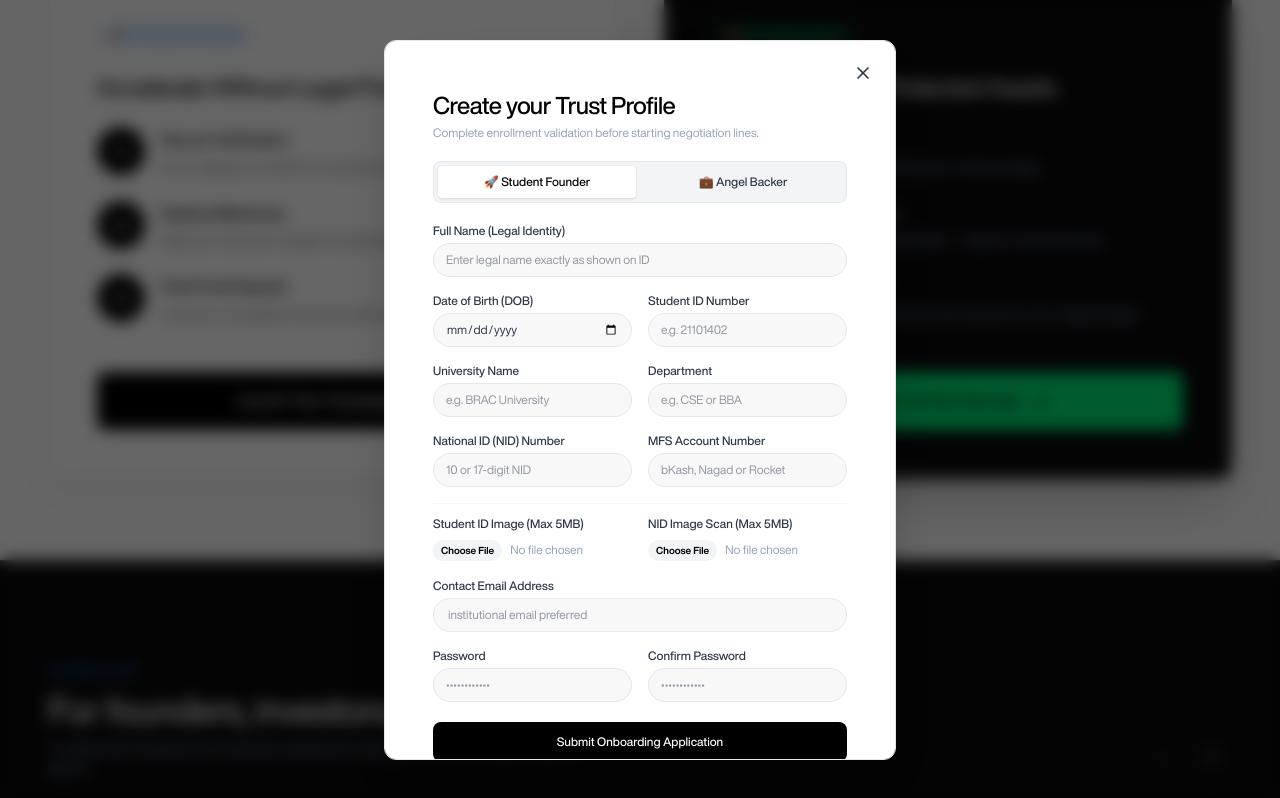
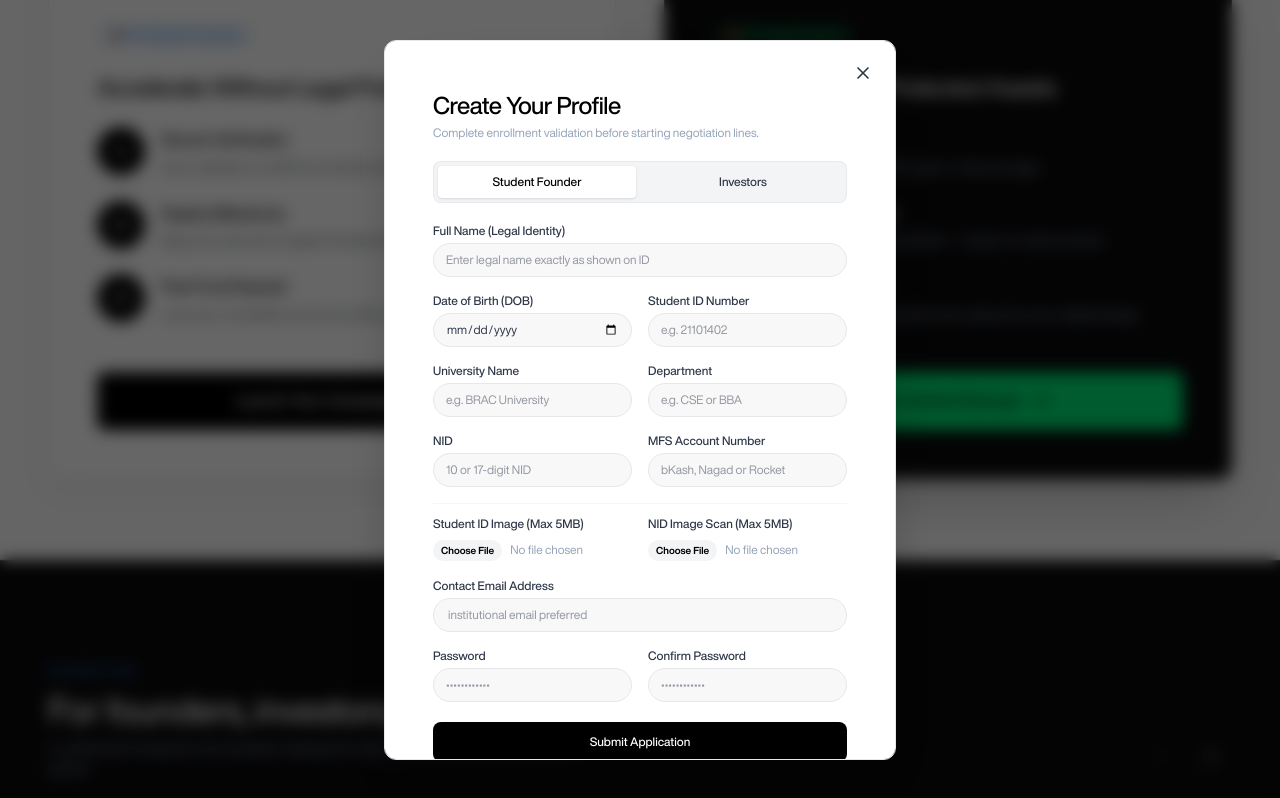
Before and after one commit to PritomMondal05/FundBridge, a React (Vite) app in the folder frontend/: page / in a window 1280 px wide. Both pictures are taken after a click on the button "Launch Your Campaign". Shown: the part 2070-2868 px from the top of the page. Built offline with nearby package versions, Linux system fonts and the light colour scheme; no server answers.

Commit message:
feat: scaffold frontend project with core App structure and initial dashboard layout

```diff
--- a/frontend/index.html
+++ b/frontend/index.html
@@ -1,13 +1,16 @@
 <!doctype html>
 <html lang="en">
+
 <head>
   <meta charset="UTF-8" />
   <link rel="icon" type="image/png" href="/favicon.png" />
   <meta name="viewport" content="width=device-width, initial-scale=1.0" />
-    <title>FundBridge — Bridging Student Innovators & Alumni Backers</title>
+  <title>FundBridge — Bridging Student Innovators & Alumni Investors</title>
 </head>
+
 <body>
   <div id="root"></div>
   <script type="module" src="/src/main.jsx"></script>
 </body>
+
 </html>
--- a/frontend/src/App.jsx
+++ b/frontend/src/App.jsx
@@ -554,8 +554,7 @@ export default function App() {
                     <button
                       key={tab.name}
                       onClick={() => setSandboxTab(tab.name)}
-                      className={`flex items-center gap-3 px-3 py-2.5 rounded-lg text-sm font-medium transition-all text-left cursor-pointer ${
-                        isActive
+                      className={`flex items-center gap-3 px-3 py-2.5 rounded-lg text-sm font-medium transition-all text-left cursor-pointer ${isActive
                         ? 'bg-obsidian-base text-white shadow-md'
                         : 'text-text-charcoal hover:bg-gray-200'
                         }`}
@@ -653,8 +652,7 @@ export default function App() {
                               <td className="px-4 py-2.5 font-medium">{milestone.name}</td>
                               <td className="px-4 py-2.5 text-text-muted">{milestone.target}</td>
                               <td className="px-4 py-2.5">
-                                <span className={`px-2.5 py-0.5 rounded text-[11px] font-medium ${
-                                  milestone.status === 'Done' ? 'bg-green-100 text-green-800' :
+                                <span className={`px-2.5 py-0.5 rounded text-[11px] font-medium ${milestone.status === 'Done' ? 'bg-green-100 text-green-800' :
                                   milestone.status === 'Active' ? 'bg-amber-100 text-amber-800' :
                                     milestone.status === 'Pending Review' ? 'bg-blue-100 text-blue-800' :
                                       'bg-gray-100 text-gray-800'
@@ -729,8 +727,7 @@ export default function App() {
                       {chatMessages.map((msg, i) => (
                         <div key={i} className={`flex flex-col ${msg.sender.includes('You') ? 'items-end' : 'items-start'}`}>
                           <div className={`text-[10px] text-text-muted mb-0.5 px-1`}>{msg.sender} · {msg.time}</div>
-                          <div className={`p-3 rounded-lg max-w-[85%] text-xs ${
-                            msg.sender.includes('You')
+                          <div className={`p-3 rounded-lg max-w-[85%] text-xs ${msg.sender.includes('You')
                             ? 'bg-obsidian-base text-white rounded-tr-none'
                             : 'bg-white border border-border-default text-text-charcoal rounded-tl-none'
                             }`}>
@@ -803,8 +800,7 @@ export default function App() {
                     <button
                       onClick={submitReceiptForVerification}
                       disabled={!uploadedReceipt || uploadingState}
-                      className={`w-full py-2.5 bg-obsidian-base text-white text-xs font-medium rounded-lg hover:bg-obsidian-dark transition-all cursor-pointer flex items-center justify-center gap-2 ${
-                        (!uploadedReceipt || uploadingState) && 'opacity-50 cursor-not-allowed'
+                      className={`w-full py-2.5 bg-obsidian-base text-white text-xs font-medium rounded-lg hover:bg-obsidian-dark transition-all cursor-pointer flex items-center justify-center gap-2 ${(!uploadedReceipt || uploadingState) && 'opacity-50 cursor-not-allowed'
                         }`}
                     >
                       {uploadingState ? 'Uploading File Buffers...' : 'Submit Proof to Admins'}
@@ -978,8 +974,7 @@ export default function App() {
               <button
                 onClick={() => setCarouselIndex(prev => Math.max(0, prev - 1))}
                 disabled={carouselIndex === 0}
-                className={`p-2.5 border border-border-strong rounded-full cursor-pointer transition-colors ${
-                  carouselIndex === 0 ? 'opacity-30 cursor-not-allowed' : 'hover:bg-border-strong text-white'
+                className={`p-2.5 border border-border-strong rounded-full cursor-pointer transition-colors ${carouselIndex === 0 ? 'opacity-30 cursor-not-allowed' : 'hover:bg-border-strong text-white'
                   }`}
               >
                 <ChevronLeft className="w-5 h-5" />
@@ -987,8 +982,7 @@ export default function App() {
               <button
                 onClick={() => setCarouselIndex(prev => Math.min(3, prev + 1))}
                 disabled={carouselIndex === 3}
-                className={`p-2.5 border border-border-strong rounded-full cursor-pointer transition-colors ${
-                  carouselIndex === 3 ? 'opacity-30 cursor-not-allowed' : 'hover:bg-border-strong text-white'
+                className={`p-2.5 border border-border-strong rounded-full cursor-pointer transition-colors ${carouselIndex === 3 ? 'opacity-30 cursor-not-allowed' : 'hover:bg-border-strong text-white'
                   }`}
               >
                 <ChevronRight className="w-5 h-5" />
@@ -1297,7 +1291,7 @@ export default function App() {
             {activeModal === 'register' && (
               <form onSubmit={handleRegisterSubmit} className="p-8 space-y-5">
                 <div>
-                  <h3 className="text-2xl font-medium text-obsidian-base font-display">Create your Trust Profile</h3>
+                  <h3 className="text-2xl font-medium text-obsidian-base font-display">Create Your Profile</h3>
                   <p className="text-xs text-text-muted mt-1">Complete enrollment validation before starting negotiation lines.</p>
                 </div>
 
@@ -1306,20 +1300,18 @@ export default function App() {
                   <button
                     type="button"
                     onClick={() => setRegisterRole('founder')}
-                    className={`py-2 rounded text-xs font-medium transition-all cursor-pointer text-center ${
-                      registerRole === 'founder' ? 'bg-white text-obsidian-base shadow-sm' : 'text-text-charcoal hover:bg-white/40'
+                    className={`py-2 rounded text-xs font-medium transition-all cursor-pointer text-center ${registerRole === 'founder' ? 'bg-white text-obsidian-base shadow-sm' : 'text-text-charcoal hover:bg-white/40'
                       }`}
                   >
-                    🚀 Student Founder
+                    Student Founder
                   </button>
                   <button
                     type="button"
                     onClick={() => setRegisterRole('investor')}
-                    className={`py-2 rounded text-xs font-medium transition-all cursor-pointer text-center ${
-                      registerRole === 'investor' ? 'bg-white text-obsidian-base shadow-sm' : 'text-text-charcoal hover:bg-white/40'
+                    className={`py-2 rounded text-xs font-medium transition-all cursor-pointer text-center ${registerRole === 'investor' ? 'bg-white text-obsidian-base shadow-sm' : 'text-text-charcoal hover:bg-white/40'
                       }`}
                   >
-                    💼 Angel Backer
+                    Investors
                   </button>
                 </div>
 
@@ -1391,7 +1383,7 @@ export default function App() {
 
                       <div className="grid grid-cols-2 gap-4">
                         <div>
-                          <label className="text-xs font-medium text-text-charcoal block mb-1">National ID (NID) Number</label>
+                          <label className="text-xs font-medium text-text-charcoal block mb-1">NID</label>
                           <input
                             type="text"
                             required
@@ -1599,7 +1591,7 @@ export default function App() {
                   type="submit"
                   className="w-full py-3 bg-obsidian-base hover:bg-obsidian-dark text-white text-xs font-medium rounded-lg transition-all cursor-pointer flex items-center justify-center gap-2"
                 >
-                  <span>Submit Onboarding Application</span>
+                  <span>Submit Application</span>
                 </button>
               </form>
             )}
```
Lines whose indentation alone changed are shown as unchanged.
